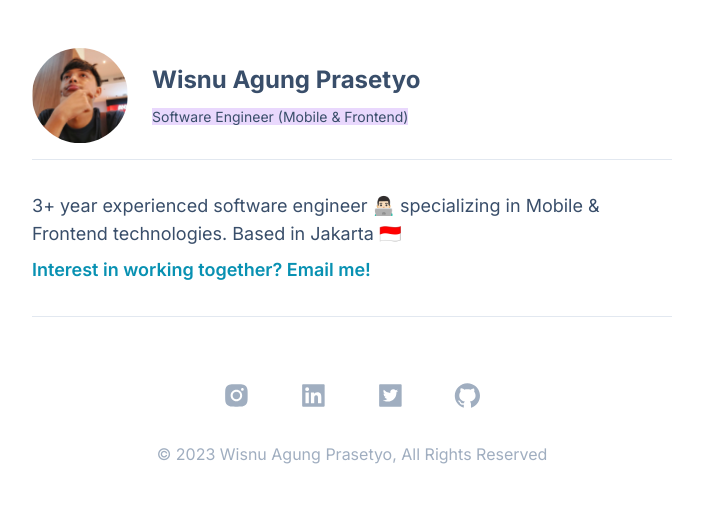
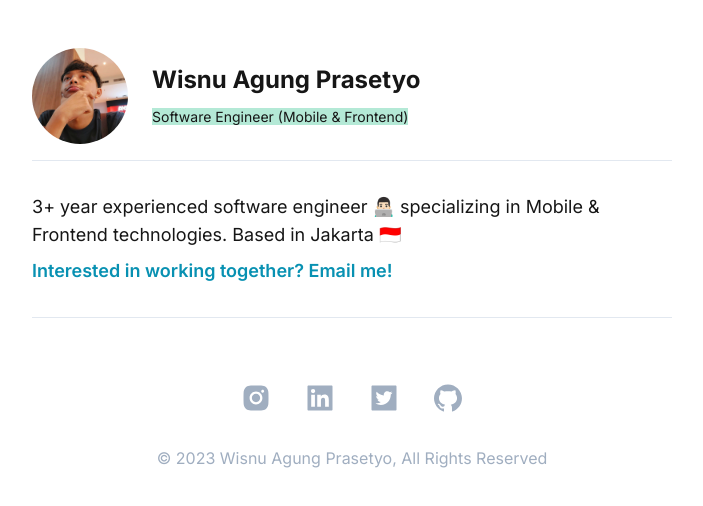
Before and after one commit to wisungyo/simplify-website, a Next.js app: page / in a window 1280 px wide. Shown: the top 506 px of the page, without its empty margins (288-991 px from the left). Built offline with nearby package versions, Linux system fonts and the light colour scheme.

Commit message:
feat: fix styling

```diff
--- /dev/null
+++ b/app/components/Footer/FooterIcons/index.tsx
@@ -0,0 +1,41 @@
+"use client";
+
+import {
+  AiFillGithub,
+  AiFillInstagram,
+  AiFillLinkedin,
+  AiFillTwitterSquare,
+} from "react-icons/ai";
+import {
+  instagram as colorInstagram,
+  twitter as colorTwitter,
+  linkedin as colorLinkedin,
+  github as colorGithub,
+} from "@/app/constants/colors";
+import { IconFooter } from "@/app/constants/types";
+import { instagram, twitter, linkedin, github } from "@/app/constants/links";
+import Icon from "@/app/components/Icon";
+
+const FooterIcons = () => {
+  const socialMediaData: IconFooter[] = [
+    { link: instagram, IconComponent: AiFillInstagram, color: colorInstagram },
+    { link: linkedin, IconComponent: AiFillLinkedin, color: colorLinkedin },
+    { link: twitter, IconComponent: AiFillTwitterSquare, color: colorTwitter },
+    { link: github, IconComponent: AiFillGithub, color: colorGithub },
+  ];
+
+  return (
+    <div className="flex flex-row gap-8 justify-center">
+      {socialMediaData.map((data, index) => (
+        <Icon
+          key={index}
+          link={data.link}
+          IconComponent={data.IconComponent}
+          color={data.color}
+        />
+      ))}
+    </div>
+  );
+};
+
+export default FooterIcons;
--- a/app/components/Footer/indes.tsx
+++ /dev/null
@@ -1,38 +0,0 @@
-import {
-  AiFillGithub,
-  AiFillInstagram,
-  AiFillLinkedin,
-  AiFillTwitterSquare,
-} from "react-icons/ai";
-import { primaryBlur } from "@/app/constants/colors";
-import { instagram, twitter, linkedin, github } from "@/app/constants/links";
-import { footer } from "@/app/constants/labels";
-
-const Footer = () => {
-  const socialMediaData = [
-    { link: instagram, icon: AiFillInstagram },
-    { link: linkedin, icon: AiFillLinkedin },
-    { link: twitter, icon: AiFillTwitterSquare },
-    { link: github, icon: AiFillGithub },
-  ];
-
-  const renderIcon = (link: string, IconComponent: React.ElementType) => (
-    <a href={link} target="_blank" rel="noopener noreferrer">
-      <IconComponent size="1.8em" color={primaryBlur} />
-    </a>
-  );
-
-  return (
-    <>
-      <div className="flex flex-col">
-        <div className="bg-[#E2E8F0] h-[1px] mt-4 mb-16" />
-        <div className="flex flex-row gap-12 justify-center">
-          {socialMediaData.map((data) => renderIcon(data.link, data.icon))}
-        </div>
-        <p className="text-[#A0AEC0] text-center mt-8">{footer}</p>
-      </div>
-    </>
-  );
-};
-
-export default Footer;
--- /dev/null
+++ b/app/components/Footer/index.tsx
@@ -0,0 +1,16 @@
+import { footer } from "@/app/constants/labels";
+import FooterIcons from "./FooterIcons";
+
+const Footer = () => {
+  return (
+    <>
+      <div className="flex flex-col">
+        <div className="bg-[#E2E8F0] h-[1px] mt-4 mb-16" />
+        <FooterIcons />
+        <p className="text-[#A0AEC0] text-center mt-8">{footer}</p>
+      </div>
+    </>
+  );
+};
+
+export default Footer;
--- a/app/components/Header/index.tsx
+++ b/app/components/Header/index.tsx
@@ -11,15 +11,13 @@ const Header = () => {
           alt="wisungyo"
           width={profileWidth}
           height={profileWidth}
-          src={"/images/profile.png"}
+          src={"/images/profile.jpeg"}
           className="rounded-full"
         />
         <div className="flex flex-col gap-2">
           <h1 className="font-bold text-2xl">{fullname}</h1>
           <div>
-            <p className="inline bg-[#E9D8FD] font-base text-sm">
-              {occupation}
-            </p>
+            <p className="inline bg-accent font-base text-sm">{occupation}</p>
           </div>
         </div>
       </div>
--- /dev/null
+++ b/app/components/Icon/index.tsx
@@ -0,0 +1,23 @@
+"use client";
+
+import { primaryBlur } from "@/app/constants/colors";
+import { IconFooter } from "@/app/constants/types";
+import { useState } from "react";
+
+const Icon = ({ link, IconComponent, color }: IconFooter) => {
+  const [isHovered, setIsHovered] = useState<boolean>(false);
+
+  return (
+    <a
+      href={link}
+      target="_blank"
+      rel="noopener noreferrer"
+      onMouseEnter={() => setIsHovered(true)}
+      onMouseLeave={() => setIsHovered(false)}
+    >
+      <IconComponent size="2em" color={isHovered ? color : primaryBlur} />
+    </a>
+  );
+};
+
+export default Icon;
--- a/app/constants/colors.ts
+++ b/app/constants/colors.ts
@@ -1,3 +1,7 @@
 export const primaryBlur = "#A0AEC0";
 export const secondaryBlur = "#E2E8F0";
 export const bgPink = "#E9D8FD";
+export const instagram = "#FE0D73";
+export const twitter = "#1E9BF1";
+export const linkedin = "#0C66C2";
+export const github = "#1F2329";
--- a/app/constants/labels.ts
+++ b/app/constants/labels.ts
@@ -2,5 +2,5 @@ export const fullname = "Wisnu Agung Prasetyo";
 export const occupation = "Software Engineer (Mobile & Frontend)";
 export const bio =
   "+ year experienced software engineer 👨🏻‍💻 specializing in Mobile & Frontend technologies. Based in Jakarta 🇮🇩";
-export const toEmail = "Interest in working together? Email me!";
+export const toEmail = "Interested in working together? Email me!";
 export const footer = "© 2023 Wisnu Agung Prasetyo, All Rights Reserved";
--- /dev/null
+++ b/app/constants/types.ts
@@ -0,0 +1,5 @@
+export type IconFooter = {
+  link: string;
+  IconComponent: React.ElementType;
+  color: string;
+};
--- a/app/layout.tsx
+++ b/app/layout.tsx
@@ -16,7 +16,7 @@ export default function RootLayout({
   children: React.ReactNode;
 }) {
   return (
-    <html lang="en" data-theme="winter">
+    <html lang="en" data-theme="pastel">
       <body className={inter.className}>{children}</body>
     </html>
   );
--- a/app/page.tsx
+++ b/app/page.tsx
@@ -1,5 +1,5 @@
 import Bio from "./components/Bio";
-import Footer from "./components/Footer/indes";
+import Footer from "./components/Footer";
 import Header from "./components/Header";
 
 export default function Home() {
```
Also changed, not shown: public/images/profile.jpeg (added), public/images/profile.png (deleted).
